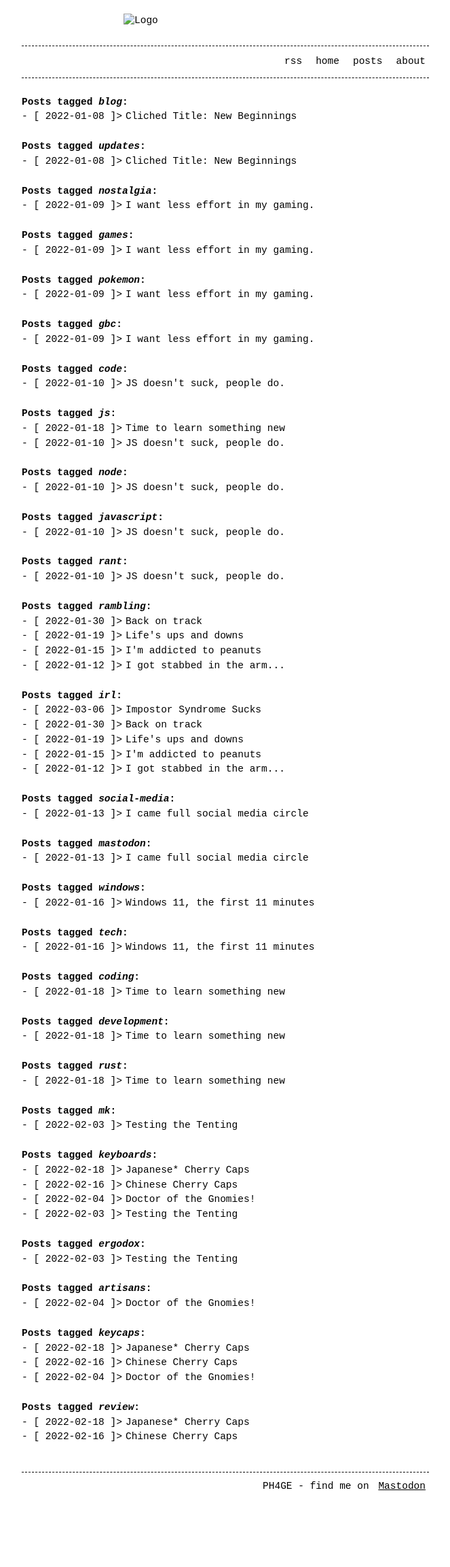
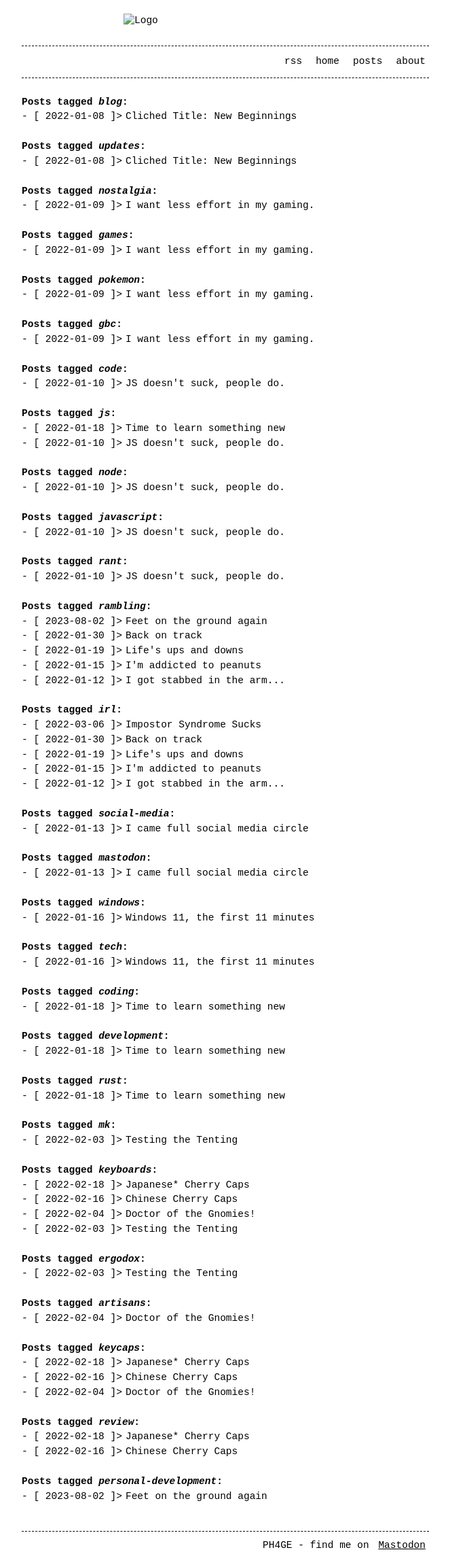
Before and after one commit to PH4GE-ghb/PH4GE-ghb.github.io, a Jekyll site: the page built from categories.html, in a window 1280 px wide. Shown: the whole page at 68% size, without its empty margins (308-971 px from the left). Built offline with Jekyll 4.4.1, drawn with Linux system fonts in a browser that asks for light colours; before the commit the page ends 2218 px from its top, so only the background shows below that; part of the change alters nothing that is shown.

Commit message:
New post

```diff
--- /dev/null
+++ b/_posts/2023-08-02-feet-on-the-ground-again.md
@@ -0,0 +1,24 @@
+---
+
+layout: post
+title: "Feet on the ground again"
+date: 2023-08-02 01:14:00 +0100
+categories: rambling personal-development
+
+---
+
+It's been a while since I've touched base on a lot of different fronts. Front #1 being this blog obviously. There a reasons for that.
+
+![tree](/img/bw-tree.png){:class="post-image"}
+
+The last few months have seen my life change in many ways; from personal developments to professional, and maybe kind of spiritual ones too. In the past, whenever I've taken a notable gap between posting things to one of my blogs, I would have started off with some apologetic post, rambling on about how consistent I'm going to be or how sorry I am. This time, I'm coming back with fresh eyes.
+
+I've always written my blog posts with the perspective of how a reader might interpret, feel or see the contents. It's taken a few different personal hurdles for me to realize that I don't need to be writing content for anyone else. I started this little corner of the internet as a place for me to voice my internal dialogues, and maybe even get some words of advice from strangers.
+
+The reason anyone publishes anything to the internet is obviously to get some response out of it in one way or another. I'm not expecting anything back in this case. The internet is a massive ocean. I did have someone reach out to me on Mastodon at one point to tell me they resonated with my post about Impostor Syndrome, and that really made my day. So yeah, maybe something like that.
+
+I have a series of posts to get out of me. I need to manifest these things floating around my head, if anything, so that I can take a step back and look at them objectively. I'm in a place right now where I'm ready to take stock of where I am and what I've been through. Currently I'm on a break from work, so I want to take advantage and get these out of me.
+
+I can't afford therapy at the moment, so it's time to put the costs of this domain, and my time and effort put into creating all of this, to good use.
+
+Thanks for reading.
--- a/_sass/_light.scss
+++ b/_sass/_light.scss
@@ -6,7 +6,7 @@
   --highlight-color: #000;
   --base-color: #000;
   --border: dashed 1px rgba(0, 0, 0, 1);
-  --border-radii: 0px;
+  --border-radii: 10px;
   --selection-background: rgba(0, 0, 0, 0.99);
   --selection-text: #FFF;
   --background-color: #FFF;
```
Also changed, not shown: img/bw-tree.png (added).
